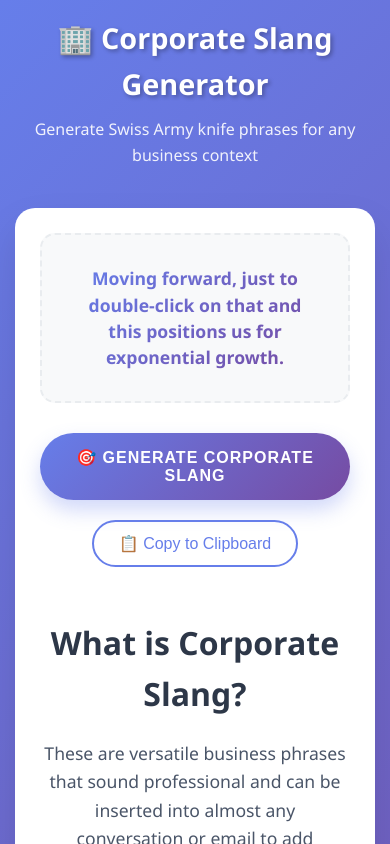
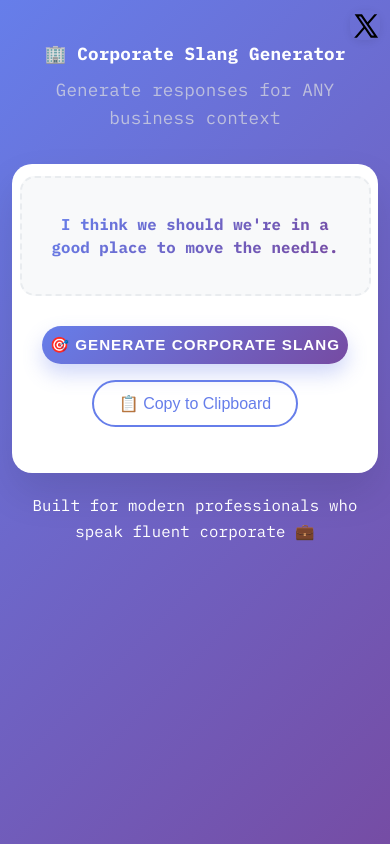
Before and after one commit to anishgupta19/corporate-slang-generator, a plain HTML site: page index.html in a window 390 px wide. Both pictures are taken after a click on the button "🎯 GENERATE CORPORATE SLANG". Shown: the top 844 px of the page. Drawn offline with Linux system fonts and the light colour scheme.

Commit message:
modified

```diff
--- /dev/null
+++ b/fonts.css
@@ -0,0 +1 @@
+@import url('https://fonts.googleapis.com/css2?family=IBM+Plex+Mono:wght@400;500;700&display=swap');
--- a/index.html
+++ b/index.html
@@ -4,55 +4,31 @@
     <meta charset="UTF-8">
     <meta name="viewport" content="width=device-width, initial-scale=1.0">
     <title>Corporate Slang Generator</title>
+    <link rel="stylesheet" href="fonts.css">
     <link rel="stylesheet" href="style.css">
 </head>
 <body>
+    <a href="https://x.com/anishmaybe" class="x-logo" target="_blank" rel="noopener" aria-label="X (Twitter) Profile">
+        <img src="x-icon.svg" alt="X (Twitter) Logo" width="32" height="32" style="display:block" />
+    </a>
     <div class="container">
         <header>
             <h1>🏢 Corporate Slang Generator</h1>
-            <p class="subtitle">Generate Swiss Army knife phrases for any business context</p>
+            <p class="subtitle">Generate responses for ANY business context</p>
         </header>
 
         <main>
             <div class="generator-section">
                 <div class="output-area">
-                    <div id="generated-text" class="generated-text">
-                        Click the button below to generate your corporate slang!
-                    </div>
+                    <div id="generated-text" class="generated-text"></div>
                 </div>
-
                 <button id="generate-btn" class="generate-button">
                     🎯 Generate Corporate Slang
                 </button>
-
                 <div class="copy-section">
                     <button id="copy-btn" class="copy-button" style="display: none;">
                         📋 Copy to Clipboard
                     </button>
-                </div>
-            </div>
-
-            <div class="info-section">
-                <h3>What is Corporate Slang?</h3>
-                <p>These are versatile business phrases that sound professional and can be inserted into almost any conversation or email to add strategic flair. Perfect for meetings, presentations, and corporate communications!</p>
-
-                <div class="categories">
-                    <div class="category">
-                        <h4>🎯 Strategic & Vague</h4>
-                        <p>Perfect for when you need to sound thoughtful without committing to specifics</p>
-                    </div>
-                    <div class="category">
-                        <h4>🤝 Collaborative & Diplomatic</h4>
-                        <p>Great for team discussions and stakeholder alignment</p>
-                    </div>
-                    <div class="category">
-                        <h4>⚡ Action-Oriented</h4>
-                        <p>When you need to drive momentum and show initiative</p>
-                    </div>
-                    <div class="category">
-                        <h4>🚀 Visionary & Inspirational</h4>
-                        <p>For big picture thinking and long-term strategy discussions</p>
-                    </div>
                 </div>
             </div>
         </main>
--- a/script.js
+++ b/script.js
@@ -15,7 +15,22 @@ class CorporateSlangGenerator {
             "Let's keep this at a high level",
             "We're moving the needle",
             "This is low-hanging fruit",
-            "We need to think outside the box"
+            "We need to think outside the box",
+            "Let's run it up the flagpole",
+            "We need to get all our ducks in a row",
+            "Let's touch base on this later",
+            "Let's not boil the ocean",
+            "We need to get buy-in from leadership",
+            "Let's take a holistic approach",
+            "Let's not open that can of worms just yet",
+            "Let's park that for now",
+            "Let's peel back the onion",
+            "Let's get granular on this",
+            "Let's avoid analysis paralysis",
+            "Let's blue-sky this for a moment",
+            "Let's see if this passes the sniff test",
+            "Let's take a helicopter view",
+            "Let's not get lost in the weeds"
         ];
 
         this.collaborativePhrases = [
@@ -30,7 +45,17 @@ class CorporateSlangGenerator {
             "Let's get everyone on the same page",
             "We need to socialize this idea",
             "Let's create some synergy here",
-            "We should leverage our collective expertise"
+            "We should leverage our collective expertise",
+            "Let's ping the team for input",
+            "Let's circle the wagons on this",
+            "Let's get cross-functional alignment",
+            "Let's open the kimono and share transparently",
+            "Let's crowdsource some ideas",
+            "Let's put our heads together",
+            "Let's get this on everyone's radar",
+            "Let's keep the lines of communication open",
+            "Let's make sure we're rowing in the same direction",
+            "Let's build a coalition of the willing"
         ];
 
         this.actionPhrases = [
@@ -45,7 +70,19 @@ class CorporateSlangGenerator {
             "We should prioritize quick wins",
             "Time to execute on this",
             "Let's operationalize this strategy",
-            "We need to deliver value at scale"
+            "We need to deliver value at scale",
+            "Let's circle back with actionable insights",
+            "Let's double down on our core competencies",
+            "Let's pivot as needed",
+            "Let's put this into production mode",
+            "Let's get boots on the ground",
+            "Let's take this to the next level",
+            "Let's push the envelope",
+            "Let's get this over the finish line",
+            "Let's tee this up for success",
+            "Let's get this on the fast track",
+            "Let's make this a priority action item",
+            "Let's get this on the roadmap"
         ];
 
         this.visionaryPhrases = [
@@ -60,7 +97,17 @@ class CorporateSlangGenerator {
             "We're creating a paradigm shift",
             "This positions us for exponential growth",
             "We're future-proofing our approach",
-            "Let's architect for tomorrow"
+            "Let's architect for tomorrow",
+            "We're skating to where the puck will be",
+            "We're reimagining the art of the possible",
+            "We're shifting the paradigm",
+            "We're building a best-in-class solution",
+            "We're redefining industry standards",
+            "We're unlocking new value streams",
+            "We're future-casting our roadmap",
+            "We're setting the gold standard",
+            "We're charting a new course for the industry",
+            "We're rewriting the playbook"
         ];
 
         this.connectors = [
@@ -116,6 +163,16 @@ class CorporateSlangGenerator {
             let slang = '';
             const complexity = Math.random();
 
+            // Helper to trim phrase length by about 30%
+            function trimPhrase(phrase) {
+                // If phrase is long, trim to about 70% of its words
+                const words = phrase.split(' ');
+                if (words.length > 10) {
+                    return words.slice(0, Math.ceil(words.length * 0.7)).join(' ') + (phrase.endsWith('.') ? '' : '...');
+                }
+                return phrase;
+            }
+
             if (complexity < 0.3) {
                 // Simple: Single phrase
                 const allPhrases = [
@@ -124,29 +181,23 @@ class CorporateSlangGenerator {
                     ...this.actionPhrases,
                     ...this.visionaryPhrases
                 ];
-                slang = this.getRandomElement(allPhrases);
-            } else if (complexity < 0.7) {
-                // Medium: Two phrases connected
-                const phrase1 = this.getRandomElement([
+                slang = trimPhrase(this.getRandomElement(allPhrases));
+            } else {
+                // Only one phrase per output, but optionally add a context for variety
+                const allPhrases = [
                     ...this.strategicPhrases,
-                    ...this.collaborativePhrases
-                ]);
-                const connector = this.getRandomElement(this.connectors);
-                const phrase2 = this.getRandomElement([
+                    ...this.collaborativePhrases,
                     ...this.actionPhrases,
                     ...this.visionaryPhrases
-                ]);
-
-                slang = `${phrase1} ${connector} ${phrase2.toLowerCase()}`;
-            } else {
-                // Complex: Multiple phrases with context
-                const phrase1 = this.getRandomElement(this.strategicPhrases);
-                const connector1 = this.getRandomElement(this.connectors);
-                const phrase2 = this.getRandomElement(this.actionPhrases);
-                const connector2 = this.getRandomElement(['while', 'as we', 'to ensure']);
-                const context = this.getRandomElement(this.contexts);
-
-                slang = `${phrase1} ${connector1} ${phrase2.toLowerCase()} ${connector2} ${context}`;
+                ];
+                let phrase = trimPhrase(this.getRandomElement(allPhrases));
+                // 40% chance to add a context for flavor
+                if (Math.random() < 0.4) {
+                    const connector = this.getRandomElement(this.connectors);
+                    const context = this.getRandomElement(this.contexts);
+                    phrase = `${phrase} ${connector} ${context}`;
+                }
+                slang = phrase;
             }
 
             // Add some variety with sentence starters
@@ -165,6 +216,12 @@ class CorporateSlangGenerator {
                 if (starter) {
                     slang = `${starter} ${slang.toLowerCase()}`;
                 }
+            }
+
+            // Final trim if too long (over 18 words)
+            let words = slang.split(' ');
+            if (words.length > 18) {
+                slang = words.slice(0, 13).join(' ') + '...';
             }
 
             // Ensure proper capitalization
--- a/style.css
+++ b/style.css
@@ -1,40 +1,82 @@
+/* X (Twitter) logo top corner */
+.x-logo {
+    position: fixed;
+    top: 24px;
+    right: 32px;
+    z-index: 100;
+    display: block;
+    width: 38px;
+    height: 38px;
+    transition: transform 0.15s;
+    border-radius: 12px;
+    box-shadow: 0 2px 8px rgba(0,0,0,0.08);
+}
+.x-logo:hover {
+    transform: scale(1.08) rotate(-6deg);
+    box-shadow: 0 4px 16px rgba(0,0,0,0.13);
+    background: rgba(34,34,34,0.08);
+}
+@media (max-width: 700px) {
+    .x-logo {
+        top: 10px;
+        right: 10px;
+        width: 30px;
+        height: 30px;
+    }
+}
 * {
     margin: 0;
     padding: 0;
     box-sizing: border-box;
 }
 
+
 body {
-    font-family: 'Segoe UI', Tahoma, Geneva, Verdana, sans-serif;
+    font-family: 'IBM Plex Mono', 'SFMono-Regular', 'Menlo', 'Monaco', 'Consolas', monospace;
     line-height: 1.6;
     color: #333;
     background: linear-gradient(135deg, #667eea 0%, #764ba2 100%);
     min-height: 100vh;
+    letter-spacing: 0.01em;
+    font-weight: 400;
 }
 
+
 .container {
-    max-width: 1200px;
-    margin: 0 auto;
-    padding: 20px;
+    max-width: 600px;
+    margin: 40px auto 0 auto;
+    padding: 0 16px 32px 16px;
 }
+
 
 header {
     text-align: center;
-    margin-bottom: 40px;
-    color: white;
+    margin-bottom: 32px;
+    color: #222;
 }
 
+
 header h1 {
-    font-size: 3rem;
-    margin-bottom: 10px;
-    text-shadow: 2px 2px 4px rgba(0,0,0,0.3);
+    font-size: 2.0rem;
+    margin-bottom: 8px;
+    font-weight: 700;
+    letter-spacing: 0.01em;
+    text-shadow: none;
+    color: #fff;
+    white-space: normal;
+    overflow-wrap: break-word;
+    word-break: break-word;
+    text-overflow: initial;
 }
 
+
 .subtitle {
-    font-size: 1.2rem;
-    opacity: 0.9;
-    font-weight: 300;
+    font-size: 1.1rem;
+    opacity: 0.7;
+    font-weight: 400;
+    color: #e0e0e0;
 }
+
 
 main {
     background: white;
@@ -44,10 +86,12 @@ main {
     margin-bottom: 20px;
 }
 
+
 .generator-section {
     text-align: center;
-    margin-bottom: 50px;
+    margin-bottom: 36px;
 }
+
 
 .output-area {
     background: #f8f9fa;
@@ -61,6 +105,7 @@ main {
     justify-content: center;
 }
 
+
 .generated-text {
     font-size: 1.4rem;
     font-weight: 500;
@@ -71,6 +116,7 @@ main {
     word-wrap: break-word;
 }
 
+
 .generated-text.active {
     color: #2d3748;
     background: linear-gradient(135deg, #667eea, #764ba2);
@@ -79,6 +125,8 @@ main {
     -webkit-text-fill-color: transparent;
     font-weight: 600;
 }
+
+
 
 .generate-button {
     background: linear-gradient(135deg, #667eea 0%, #764ba2 100%);
@@ -105,9 +153,12 @@ main {
     transform: translateY(-1px);
 }
 
+
 .copy-section {
-    margin-top: 20px;
+    margin-top: 16px;
 }
+
+
 
 .copy-button {
     background: transparent;
@@ -127,105 +178,106 @@ main {
     transform: translateY(-2px);
 }
 
+
 .info-section h3 {
-    color: #2d3748;
-    font-size: 2rem;
-    margin-bottom: 20px;
+    color: #1d1d1f;
+    font-size: 28px;
+    margin-bottom: 14px;
     text-align: center;
+    font-weight: 600;
+    letter-spacing: -0.02em;
 }
 
+
 .info-section > p {
-    font-size: 1.1rem;
-    color: #4a5568;
+    font-size: 18px;
+    color: #c9c9ce;
     text-align: center;
-    margin-bottom: 40px;
-    max-width: 800px;
+    margin-bottom: 32px;
+    max-width: 600px;
     margin-left: auto;
     margin-right: auto;
+    letter-spacing: -0.02em;
+    line-height: 1.42857;
 }
 
-.categories {
-    display: grid;
-    grid-template-columns: repeat(auto-fit, minmax(250px, 1fr));
-    gap: 25px;
-    margin-top: 30px;
+
+/* Example cards grid: 2x2 matrix, responsive */
+
+/* Remove example/flip card styles for simplicity */
+
+
+.example-text {
+    font-size: 0.78rem;
+    line-height: 1.3;
+    font-weight: 500;
+    color: #2d3748;
+    font-family: 'IBM Plex Mono', 'SFMono-Regular', 'Menlo', 'Monaco', 'Consolas', monospace;
+    text-align: center;
+    margin: 0 2px;
 }
 
-.category {
-    background: #f7fafc;
-    padding: 25px;
-    border-radius: 15px;
-    border-left: 5px solid #667eea;
-    transition: transform 0.3s ease;
-}
-
-.category:hover {
-    transform: translateY(-5px);
-    box-shadow: 0 10px 25px rgba(0,0,0,0.1);
-}
-
-.category h4 {
-    color: #2d3748;
-    font-size: 1.2rem;
-    margin-bottom: 10px;
-}
-
-.category p {
-    color: #4a5568;
-    font-size: 0.95rem;
-}
 
 footer {
     text-align: center;
-    color: white;
-    opacity: 0.8;
-    font-size: 1rem;
+    color: #fff;
+    opacity: 1;
+    font-size: 0.98rem;
+    margin-top: 18px;
 }
 
+
 /* Responsive Design */
-@media (max-width: 768px) {
+@media (max-width: 700px) {
     .container {
-        padding: 15px;
+        max-width: 98vw;
+        padding: 0 2vw 16px 2vw;
     }
-
-    header h1 {
-        font-size: 2.2rem;
+    main {
+        padding: 12px 2vw 10px 2vw;
     }
-
-    .subtitle {
+    .generated-text {
         font-size: 1rem;
     }
-
-    main {
-        padding: 25px;
+    .generate-button {
+        padding: 10px 10px;
+        font-size: 0.95rem;
     }
-
-    .generated-text {
-        font-size: 1.2rem;
+    .example-cards {
+        grid-template-columns: 1fr 1fr;
+        gap: 10px;
     }
-
-    .generate-button {
-        padding: 18px 35px;
-        font-size: 1.1rem;
+    .flip-card {
+        width: 50.4vw;
+        height: 80px;
+        min-width: 0;
     }
-
-    .categories {
-        grid-template-columns: 1fr;
+    .example-text {
+        font-size: 0.7rem;
     }
 }
 
-@media (max-width: 480px) {
+@media (max-width: 420px) {
     header h1 {
-        font-size: 1.8rem;
+        font-size: 1.1rem;
+        white-space: normal;
+        overflow-wrap: break-word;
+        word-break: break-word;
+        text-overflow: initial;
     }
-
     .generate-button {
-        padding: 15px 30px;
-        font-size: 1rem;
+        padding: 10px 8px;
+        font-size: 0.95rem;
     }
-
     .generated-text {
-        font-size: 1.1rem;
+        font-size: 0.98rem;
+    }
+    .flip-card {
+        width: 90vw;
+        height: 60px;
+    }
+    .example-text {
+        font-size: 0.7rem;
     }
 }
 
```
Also changed, not shown: x-icon.svg (added).
